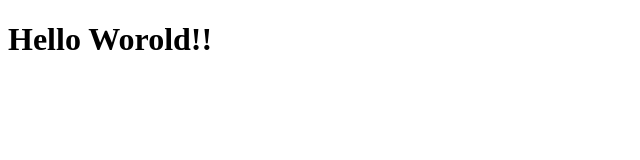
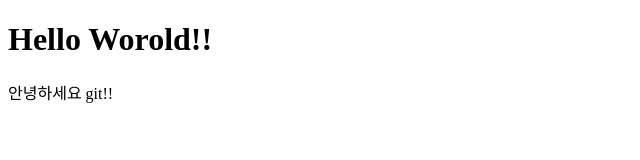
Before and after one commit to solroya/git_storage, a plain HTML site: page index.html in a window 1280 px wide. Shown: the whole page, without its empty margins (0-640 px from the left). Drawn offline with Linux system fonts and the light colour scheme.

Commit message:
인사말 추가

```diff
--- a/index.html
+++ b/index.html
@@ -7,5 +7,6 @@
 	</head>
 	<body>
 		<h1>Hello Worold!!</h1>
+		<p>안녕하세요 git!!</p>
 	</body>
 </html>
```
